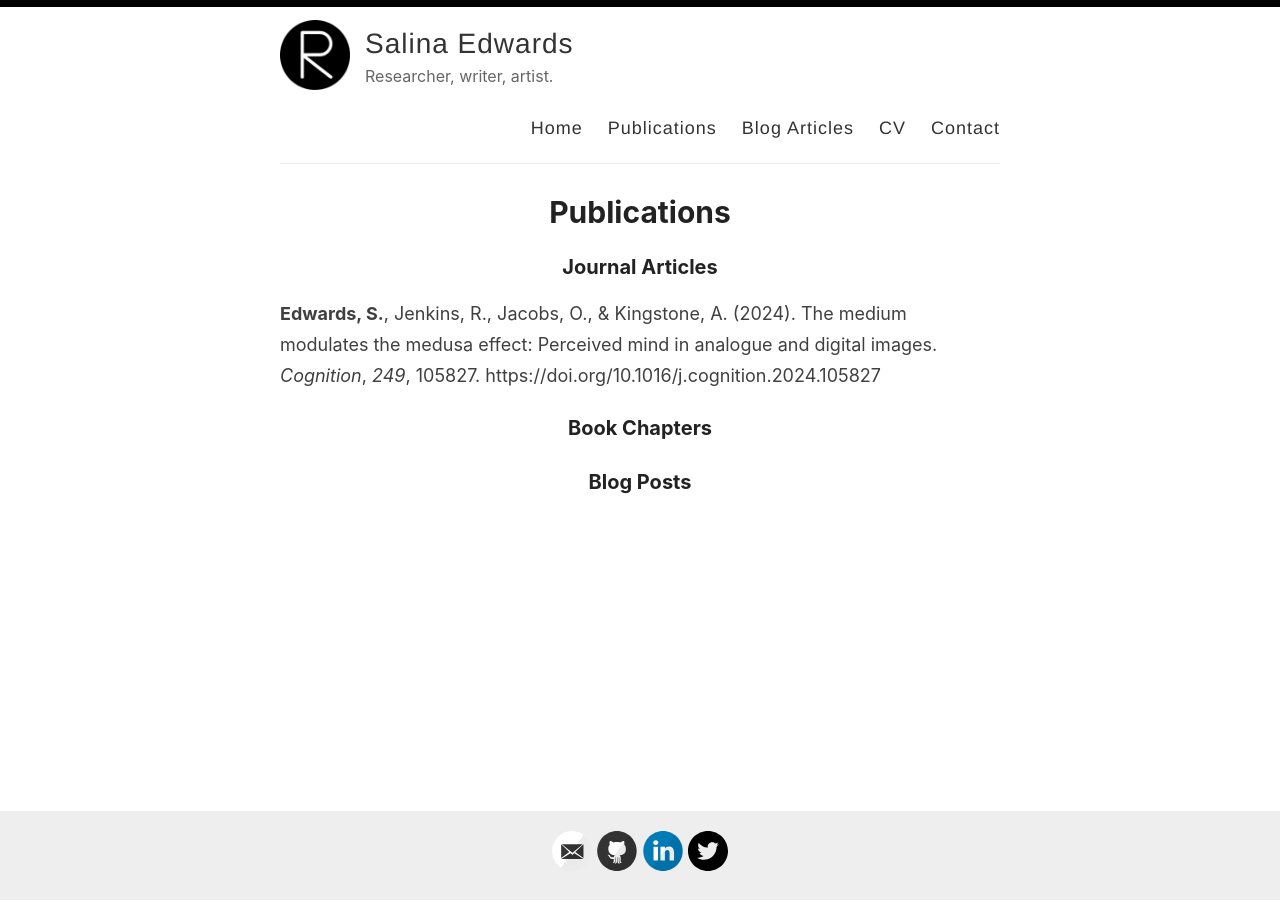
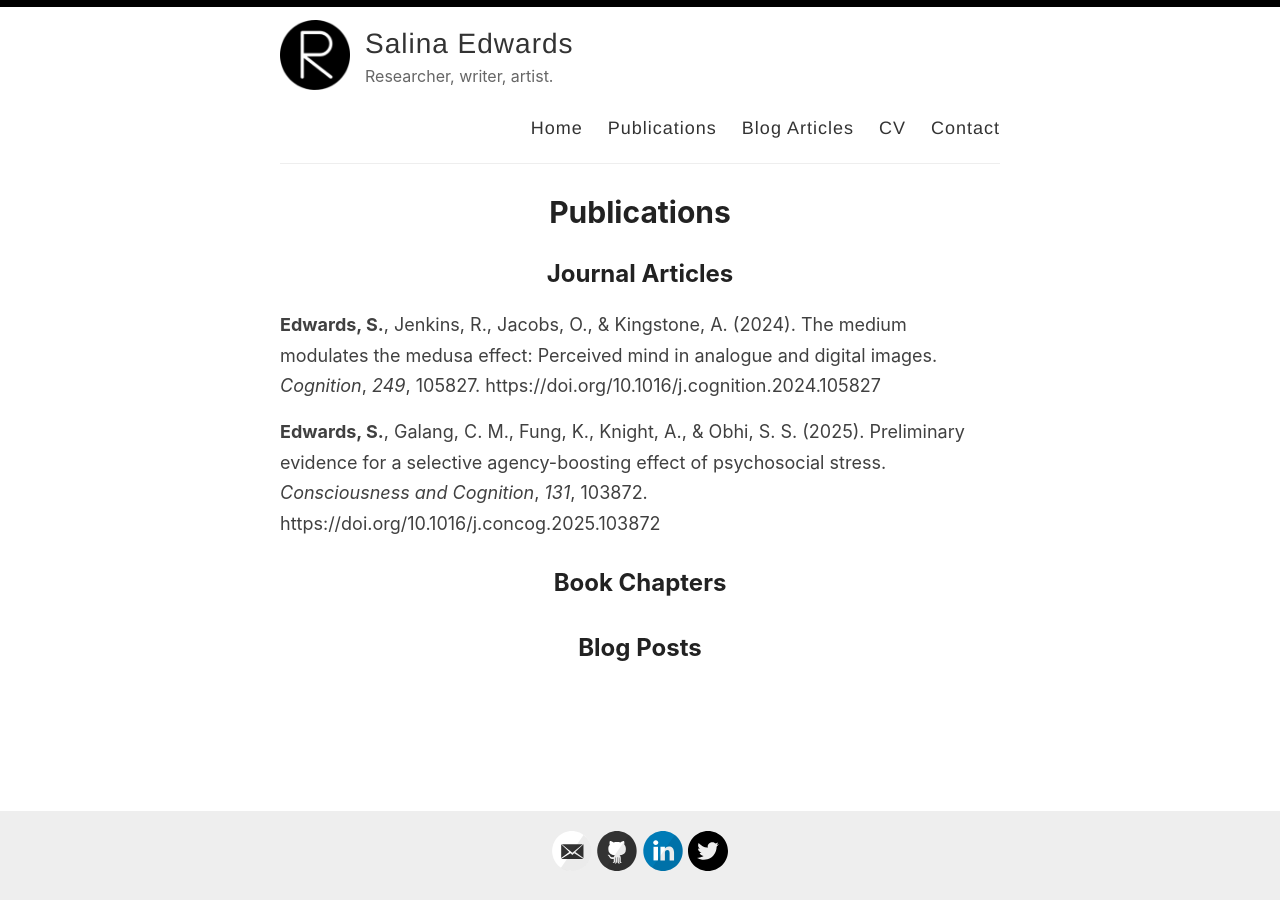
Before and after one commit to salinaedwards/salinaedwards.github.io, a Jekyll site: the page built from _pages/publications.md, in a window 1280 px wide. Built offline with Jekyll 4.4.1, drawn with Linux system fonts in a browser that asks for light colours.

Commit message:
Update publications.md

```diff
--- a/_pages/publications.md
+++ b/_pages/publications.md
@@ -4,12 +4,15 @@ title: Publications
 permalink: /publications/
 ---
 
-### Journal Articles
+## Journal Articles
 
 **Edwards, S.**, Jenkins, R., Jacobs, O., & Kingstone, A. (2024). The medium modulates the medusa effect: Perceived mind in analogue and digital images. _Cognition_, _249_, 105827. https://doi.org/10.1016/j.cognition.2024.105827
 
-
-### Book Chapters
+**Edwards, S.**, Galang, C. M., Fung, K., Knight, A., & Obhi, S. S. (2025). Preliminary evidence for a selective agency-boosting effect of psychosocial stress. _Consciousness and Cognition_, _131_, 103872. https://doi.org/10.1016/j.concog.2025.103872
 
 
-### Blog Posts
+## Book Chapters
+
+
+
+## Blog Posts
```
